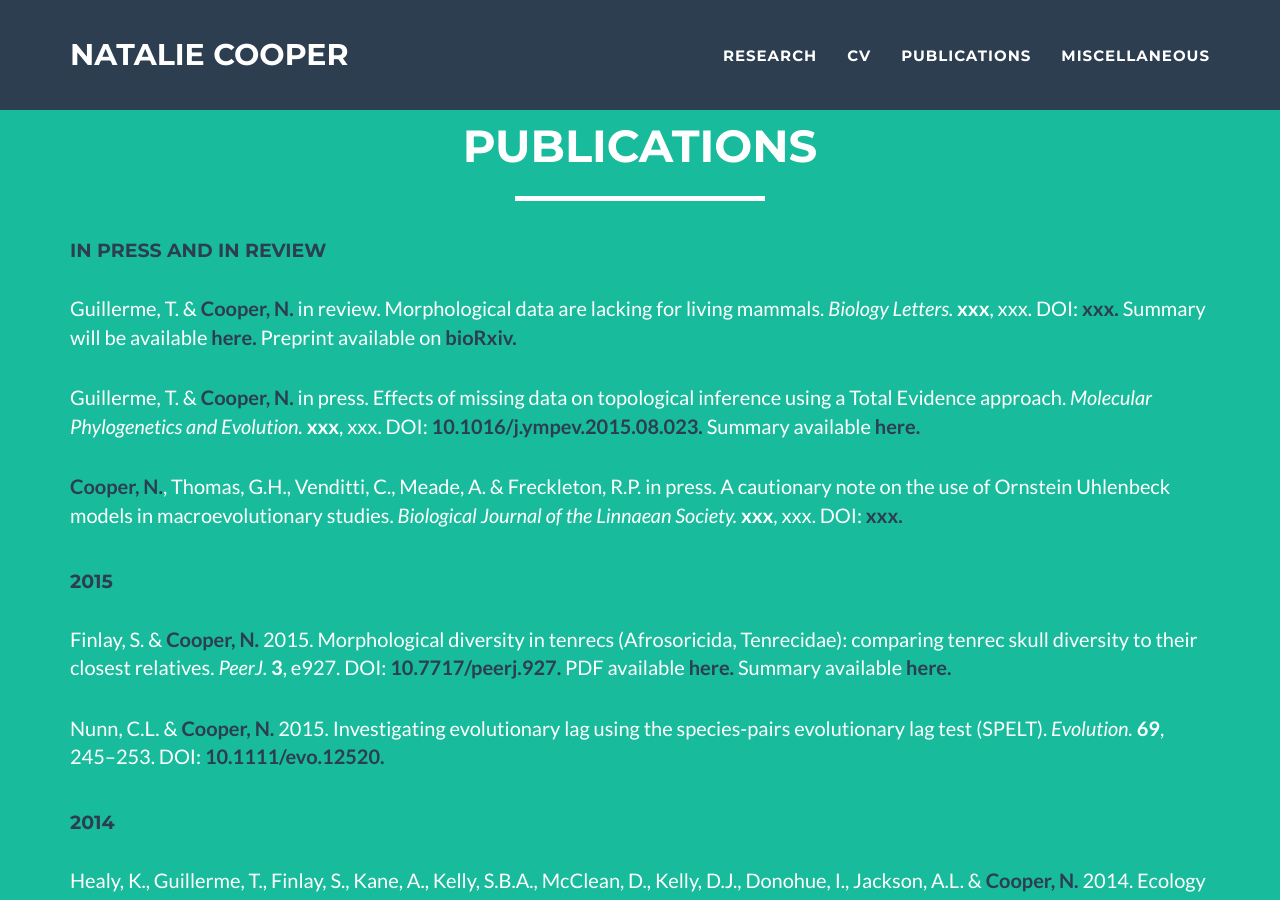
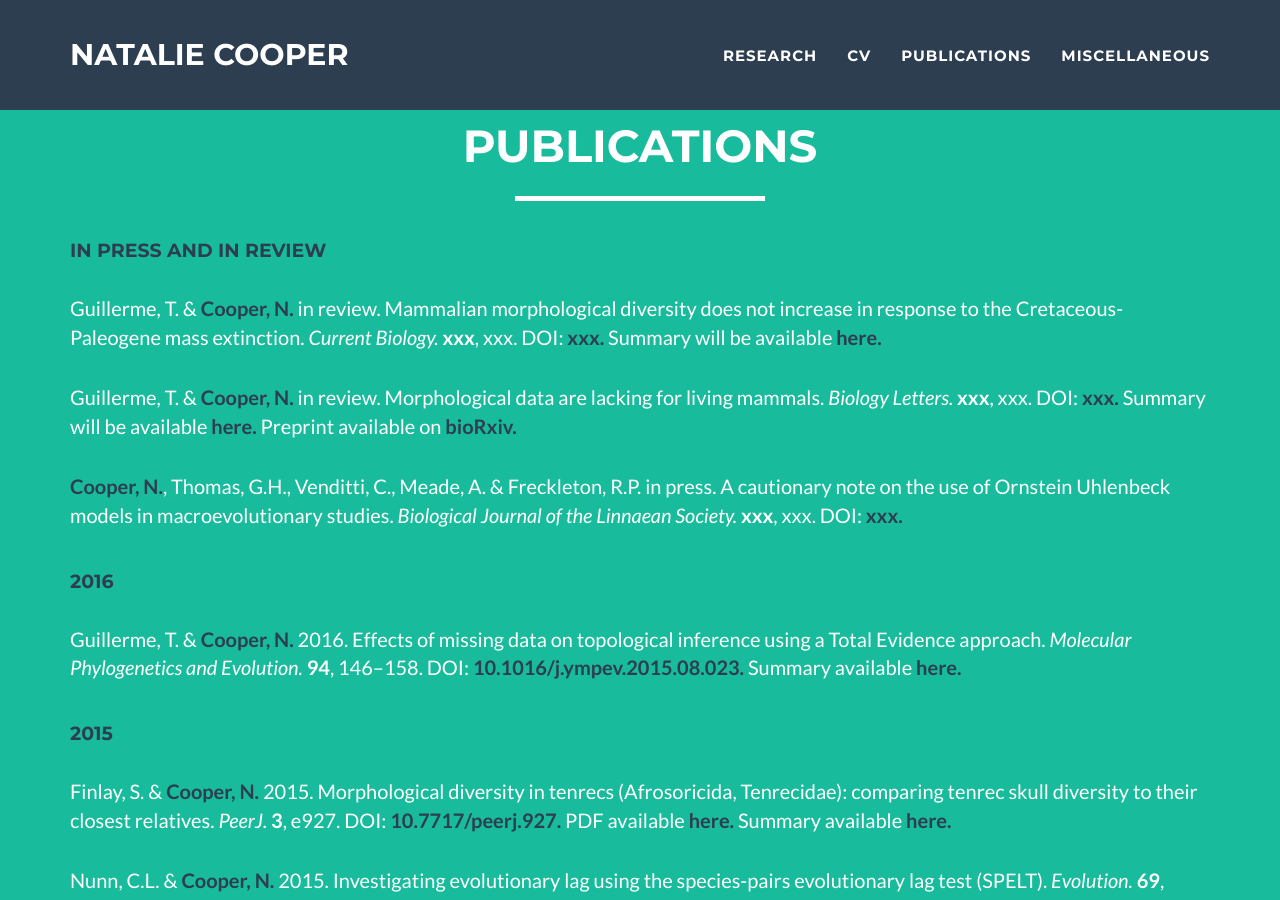
Before and after one commit to nhcooper123/nhcooper123.github.io, a Jekyll site: the page publications.html, which Jekyll copies as it is, in a window 1280 px wide and 900 px high. Built offline with Jekyll 4.4.1, drawn with Linux system fonts in a browser that asks for light colours; comment, search, counter and statistics services are not loaded.

Commit message:
Edits to website

```diff
--- a/about.html
+++ b/about.html
@@ -81,7 +81,7 @@
                     <hr class="star-light">
                 </div>
             </div>
-                    <p>My research sits at the interface between macroecology and macroevolution, and aims to understand broad-scale patterns of biodiversity. I use cutting-edge phylogenetic comparative methods, morphological data collected from museum specimens, phylogenies, ecological data, species geographic range maps, fossils and various larger databases, to investigate a variety of questions including the influence of competition on macroevolutionary patterns, rates and modes of evolution, and the evolutionary ecology of zoonotic diseases. I also critique and develop phylogenetic comparative methods.</p>
+                    <p>My research sits at the interface between macroecology and macroevolution, and aims to understand broad-scale patterns of biodiversity. I use cutting-edge phylogenetic comparative methods, morphological data collected from museum specimens, phylogenies, ecological data, species geographic range maps, fossils and various larger databases, to investigate a variety of topics including the influence of competition on macroevolution, rates and modes of evolution, convergent evolution in tenrecs, macroevolutionary analyses with fossil and living species, the evolutionary ecology of zoonotic diseases and vertebrate life-history. In addition, I develop and critique phylogenetic comparative methods and I am an advanced R user.</p>
 
                     &nbsp
                     &nbsp
--- a/publications.html
+++ b/publications.html
@@ -92,23 +92,21 @@
   <p>
     Guillerme, T. &amp; <strong><font color="2c3e50">Cooper, N.</font></strong>
     in review.
+    Mammalian morphological diversity does not increase in response to the Cretaceous-Paleogene mass extinction.
+    <em> Current Biology. </em><strong>xxx</strong>, xxx.
+    DOI: <a href=""><strong><font color="2c3e50">xxx.</font></strong></a>
+    Summary will be available <a href=""><strong><font color="2c3e50">here.</font></strong></a>
+  </p>
+
+  &nbsp
+  <p>
+    Guillerme, T. &amp; <strong><font color="2c3e50">Cooper, N.</font></strong>
+    in review.
     Morphological data are lacking for living mammals.
     <em> Biology Letters. </em><strong>xxx</strong>, xxx.
     DOI: <a href=""><strong><font color="2c3e50">xxx.</font></strong></a>
     Summary will be available <a href=""><strong><font color="2c3e50">here.</font></strong></a>
     Preprint available on <a href="http://dx.doi.org/10.1101/022970"><strong><font color="2c3e50">bioRxiv.</font></strong></a>
-  </p>
-
-  &nbsp
-  <p>
-    Guillerme, T. &amp; <strong><font color="2c3e50">Cooper, N.</font></strong>
-    in press.
-    Effects of missing data on topological inference using a Total Evidence approach.
-    <em> Molecular Phylogenetics and Evolution. </em>
-    <strong>xxx</strong>,
-    xxx.
-    DOI: <a href="http://10.1016/j.ympev.2015.08.023"><strong><font color="2c3e50">10.1016/j.ympev.2015.08.023.</font></strong></a>
-    Summary available <a href="http://www.ecoevoblog.com/2015/09/10/the-skeleton-in-the-closet/"><strong><font color="2c3e50">here.</font></strong></a>
   </p>
 
   &nbsp
@@ -123,6 +121,22 @@
   </p>
 
   &nbsp
+
+<h4><font color="2c3e50">2016</font></h4>
+
+  &nbsp
+  <p>
+   Guillerme, T. &amp; <strong><font color="2c3e50">Cooper, N.</font></strong>
+    2016.
+    Effects of missing data on topological inference using a Total Evidence approach.
+    <em> Molecular Phylogenetics and Evolution. </em>
+    <strong>94</strong>,
+    146–158.
+    DOI: <a href="http://10.1016/j.ympev.2015.08.023"><strong><font color="2c3e50">10.1016/j.ympev.2015.08.023.</font></strong></a>
+    Summary available <a href="http://www.ecoevoblog.com/2015/09/10/the-skeleton-in-the-closet/"><strong><font color="2c3e50">here.</font></strong></a>
+  </p>
+
+    &nbsp
 
 <h4><font color="2c3e50">2015</font></h4>
 
```
Also changed, not shown: cv.html (+5 -3 lines), 1 other file.
